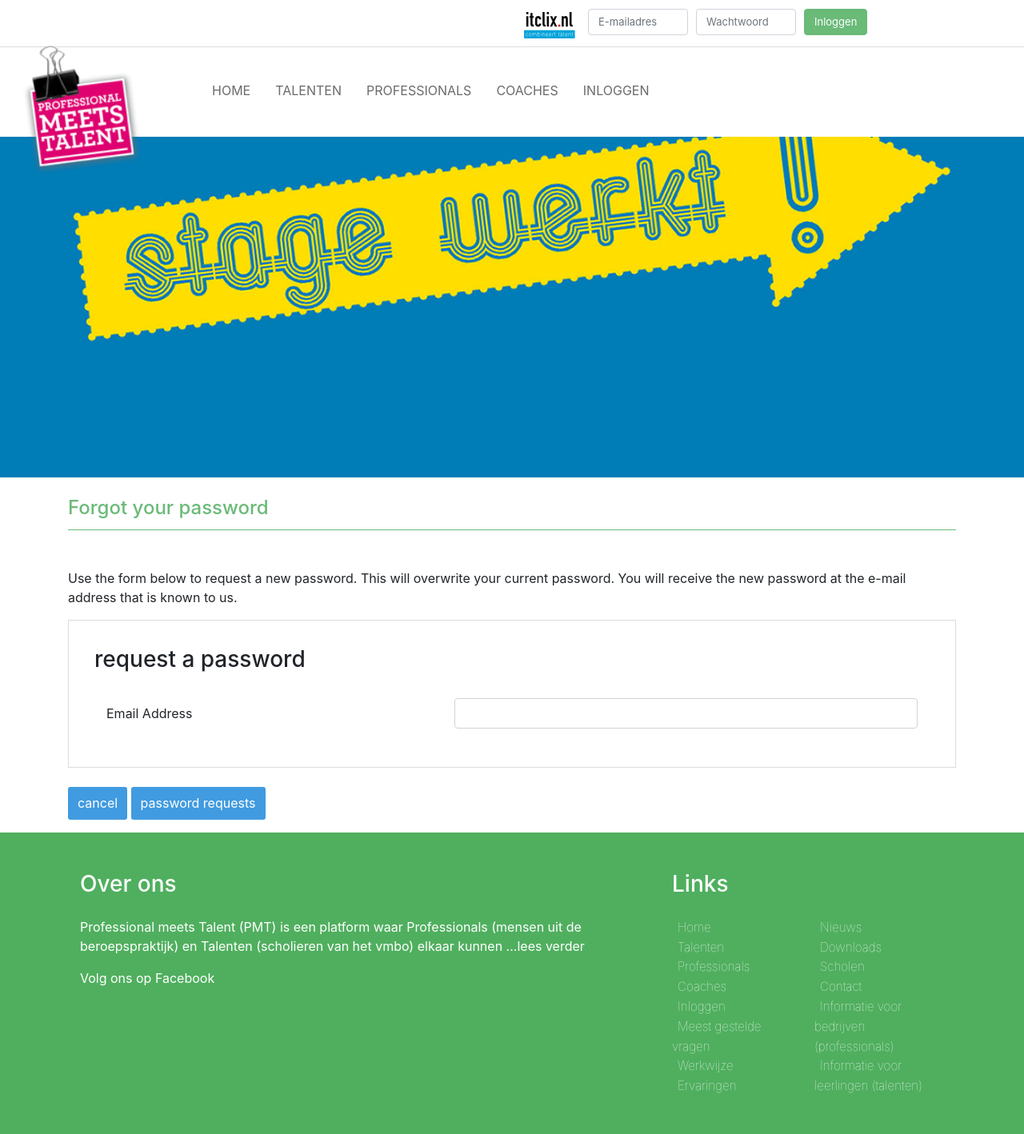
After one commit to Rish-02/redX, a PHP site: page /forgot-password.php in a window 1280 px wide. The commit adds this page. Shown: the whole page at 80% size. Run offline with PHP 8.4, Linux system fonts and the light colour scheme.

Commit message:
forgot password and separate login

```diff
--- /dev/null
+++ b/forgot-pass.css
@@ -0,0 +1,6 @@
+.forgot-password-button {
+    background-color: #419be0 !important;
+    border: none !important;
+    border-radius: 3px !important;
+    line-height: 1.8 !important;
+}
--- /dev/null
+++ b/forgot-password.php
@@ -0,0 +1,94 @@
+<?php
+ob_start();
+include('header-min.php');
+include('connection.php');
+if (isset($_SESSION) && array_key_exists("id", $_SESSION)) {
+    $userId = $_SESSION['id'];
+
+    $link = mysqli_connect($host, $user, $password, $db);
+
+    // For login data
+    $query = "SELECT * FROM `login` where userID = '" . $userId . "'";
+    $result = mysqli_query($link, $query);
+    $user = mysqli_fetch_array($result);
+
+    if ($user['userType'] == 1) {
+        header('Location: welcome.php');
+    } else if ($user['userType'] == 2) {
+        header('Location: professional.php');
+    } else if ($user['userType'] == 3) {
+        header('Location: index.php');
+    }
+}
+
+if (array_key_exists("submit", $_POST)) {
+    $msg = "this is some message for the email";
+    mail("shoaib.m54321@gmail.com", "forgot password", $msg);
+}
+
+
+?>
+
+<!DOCTYPE html>
+<html lang="en">
+
+<head>
+    <link rel="stylesheet" href="welcome.css">
+    <link rel="stylesheet" href="forgot-pass.css">
+    <title>Document</title>
+</head>
+
+<body>
+
+    <!--SECTION 1-->
+    <section class="banner">
+        <div class="options">
+            <div class="container">
+            </div>
+        </div>
+    </section>
+
+    <section class="forgot">
+
+    </section>
+
+    <section class="main container mt-4 mb-3" id="mijn-profiel" for="Mijn profiel">
+        <div class="personal-info">
+            <div class="profile-heading">
+                <h4 class="">Forgot your password</h4>
+            </div>
+            <p class="subline">Use the form below to request a new password. This will overwrite your current password. You will receive the new password at the e-mail address that is known to us.</p>
+
+            <div class="personal-info-box">
+                <h3>request a password</h3>
+                <form method="POST" id="forgotPasswordForm" action="#">
+                    <div class="form-group row">
+                        <label for="email" class="col-sm-5 col-form-label">Email Address</label>
+                        <div class="col-sm-7">
+                            <input type="email" class="form-control" name="email" value="" id="email" placeholder="">
+                        </div>
+                    </div>
+
+            </div>
+            <input type="submit" class="btn btn-primary forgot-password-button" name="reset" id="reset" value="cancel" />
+            <input type="submit" class="btn btn-primary forgot-password-button" name="submit" id="submit" value="password requests" />
+        </div>
+        </form>
+    </section>
+
+
+    <script>
+        function resetForm() {
+            $('#forgotPasswordForm').trigger("reset");
+        }
+    </script>
+
+</body>
+
+</html>
+
+<?php
+
+include('footer.html');
+
+?>
--- a/header-min.php
+++ b/header-min.php
@@ -1,12 +1,11 @@
 <?php
-if(!isset($_SESSION))
-{
+if (!isset($_SESSION)) {
   session_start();
 }
 // print_r($_SESSION);
 // print_r($_POST);
-if(isset($_SESSION)){
-    if(array_key_exists("id", $_SESSION)) {
+if (isset($_SESSION)) {
+  if (array_key_exists("id", $_SESSION)) {
     include('connection.php');
     $link = mysqli_connect($host, $user, $password, $db);
     // For profile data
@@ -15,14 +14,15 @@
     $profileData = mysqli_fetch_array($result);
   }
 }
-if(array_key_exists("logout", $_POST)) {
+if (array_key_exists("logout", $_POST)) {
   session_unset();
-    header('Location: login.php');
+  header('Location: index.php');
 }
 
 ?>
 <!doctype html>
 <html lang="en">
+
 <head>
   <!-- Required meta tags -->
   <meta charset="utf-8">
@@ -37,6 +37,7 @@
 
   <title>itclix.nl</title>
 </head>
+
 <body>
   <div class="top">
     <div class="row w-100">
@@ -45,12 +46,12 @@
         <img src="itclixlogo.svg" class="logo" onclick="mainPage()">
         <div class="w-100">
           <?php
-                if(isset($_SESSION)){
-                    if(array_key_exists("id", $_SESSION)) {
+          if (isset($_SESSION)) {
+            if (array_key_exists("id", $_SESSION)) {
               echo '<form method="Post" action="#">
                         <div class="form-row align-items-center">
                           <div class="col-sm-3 my-1">
-                            <p class="h-100 mb-0">Goedemiddag, '.$profileData['firstName'].'</p>
+                            <p class="h-100 mb-0">Goedemiddag, ' . $profileData['firstName'] . '</p>
 
                           </div>
                           <div class="col-auto my-1">
@@ -79,8 +80,7 @@
                     </div>
                   </form>';
             }
-                }
-                else {
+          } else {
             echo '<form method="Post" action="#">
                     <div class="form-row align-items-center">
                       <div class="col-sm-3 my-1">
@@ -111,27 +111,27 @@
     <div class="container-fluid nav-section">
       <div class="nav-container">
         <nav class="navbar navbar-expand-lg">
-          <div class="container-fluid">
+          <div class="container-fluid h-100">
             <a class="navbar-brand" href="index.php" onclick="mainPage()"><img src="PMT.png"></a>
             <button class="navbar-toggler" type="button" data-bs-toggle="collapse" data-bs-target="#navbarNav" aria-controls="navbarNav" aria-expanded="false" aria-label="Toggle navigation">
               <span class="navbar-toggler-icon"></span>
             </button>
-            <div class="collapse navbar-collapse" id="navbarNav">
-              <ul class="navbar-nav">
-                <li class="nav-item">
+            <div class="collapse navbar-collapse h-100" id="navbarNav">
+              <ul class="navbar-nav h-100">
+                <li class="nav-item header-nav-item">
                   <a class="nav-link" href="index.php">HOME</a>
                 </li>
-                <li class="nav-item">
+                <li class="nav-item header-nav-item">
                   <a class="nav-link" href="./login.php">TALENTEN
                   </a>
                 </li>
-                <li class="nav-item">
+                <li class="nav-item header-nav-item">
                   <a class="nav-link" href="./login.php">PROFESSIONALS</a>
                 </li>
-                <li class="nav-item">
+                <li class="nav-item header-nav-item">
                   <a class="nav-link" href="./login.php">COACHES</a>
                 </li>
-                <li class="nav-item">
+                <li class="nav-item header-nav-item">
                   <a class="nav-link" href="./login.php">INLOGGEN</a>
                 </li>
               </ul>
@@ -145,4 +145,5 @@
     <!-- Bootsraps -->
     <script src="https://cdn.jsdelivr.net/npm/bootstrap@4.0.0/dist/js/bootstrap.min.js" integrity="sha384-JZR6Spejh4U02d8jOt6vLEHfe/JQGiRRSQQxSfFWpi1MquVdAyjUar5+76PVCmYl" crossorigin="anonymous"></script>
 </body>
+
 </html>
--- a/style.css
+++ b/style.css
@@ -29,7 +29,7 @@
 nav.navbar{
     /* justify-content:flex-start; */
     /* margin-left: 12.5rem ; */
-    height: 5rem;
+    height: 6rem;
 }
 .nav-section {
     margin-top: 10px;
@@ -44,10 +44,37 @@
 }
 .nav-container {
     /*width: 64%;*/
-    margin: 0.5rem auto;
+    /* margin: 0.5rem auto; */
+}
+.navbar {
+    padding: 0;
 }
 .nav-item {
     margin-right: 3%;
+    display: table;
+}
+.nav-item a {
+    display: table-cell;
+    vertical-align: middle;
+}
+
+#navbarNav {
+    height: 100% !important;
+}
+.header-nav-item {
+    height: 100%;
+    border-bottom: 5px solid transparent;
+}
+.header-nav-item::after {
+    transform: scaleX(0);
+    transition: transform 250ms ease-in-out;
+}
+
+.header-nav-item:hover::after {
+    color: #6aba78;
+    border-bottom: 5px solid #6aba78;
+   transform: scaleX(1);
+   transform-origin:  0% 50%;
 }
 
 a.nav-link{
@@ -105,9 +132,7 @@
     line-height: 60px;
     float: right;
 }
-.opt-btn div i:hover {
-    /* animation: move 0.5s steps(10) infinite alternate; */
-}
+
 .info {
     padding: 20px 0 20px;
 }
@@ -143,9 +168,7 @@
  h3{
     padding-bottom: 1rem;
 }
-.none{
-    /* margin: 3rem 13rem ; */
-}
+
 .about {
     margin-top: 6rem;
     margin-bottom: 1.5rem;
```
Also changed, not shown: login-prof.php (+5 -9 lines), login-talent.php (+5 -8 lines), professional.php (+20 -8 lines), welcome.php (+32 -24 lines). Lines whose indentation alone changed are shown as unchanged.
